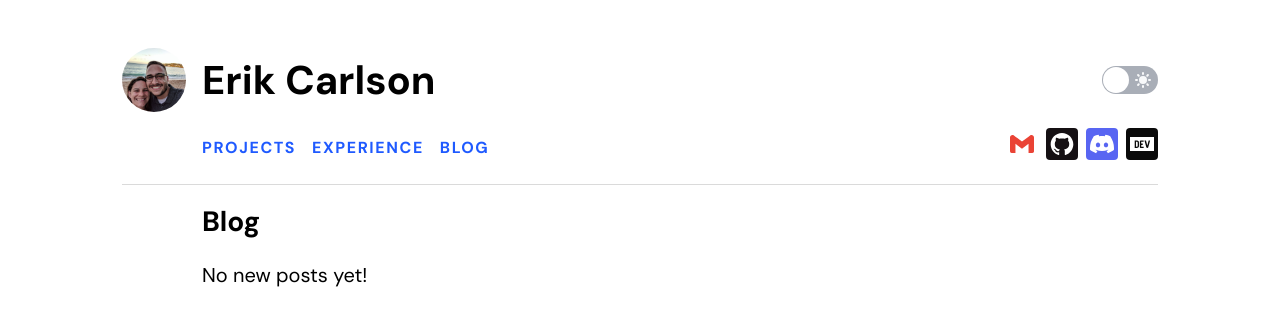
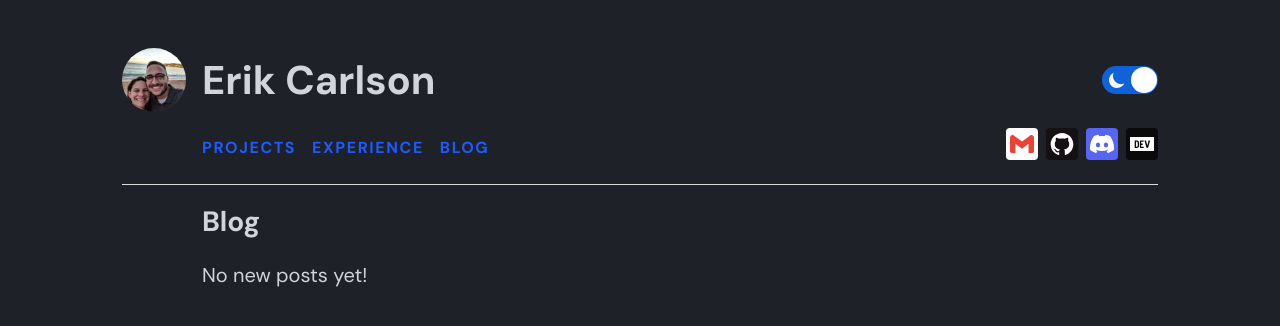
Before and after one commit to carlson-erik/dep-gatsby-portfolio, a Gatsby site: page /blog in a window 1280 px wide. Built offline with nearby package versions, Linux system fonts and the light colour scheme; Gatsby itself is replaced by a stand-in of ours.

Commit message:
Add initial light and dark themes. Hook up themes to some components. Add theme name storing in session storage for continuity when navigating between pages.

```diff
--- a/src/components/header/index.tsx
+++ b/src/components/header/index.tsx
@@ -1,4 +1,4 @@
-import React, { useState } from "react";
+import React, { useContext, useState } from "react";
 import styled from "styled-components";
 import { StaticImage } from "gatsby-plugin-image";
 import { Link } from "gatsby";
@@ -8,6 +8,8 @@ import Github from "../../images/icons/alt/github";
 import Discord from "../../images/icons/simple/discord";
 import Gmail from "../../images/icons/simple/gmail";
 import Dev from "../../images/icons/simple/dev";
+import { Theme } from "../../theme/types";
+import { ThemeContext } from "../../theme/context";
 
 const Container = styled.header`
   width: 100%;
@@ -22,9 +24,9 @@ const Container = styled.header`
   }
 `;
 
-const StyledTitleLink = styled(Link)`
+const StyledTitleLink = styled(Link)<{theme: Theme}>`
   text-decoration: none;
-  color: black;
+  color: ${props => props.theme.colors.text};
 `;
 
 const TitleRowContainer = styled.div`
@@ -78,7 +80,7 @@ const NavigationContainer = styled.div<{ showMobileMenu: boolean }>`
     padding-left: 5rem;
   }
 
-  @media only screen and (max-width: 350px) {
+  @media only screen and (max-width: 400px) {
     padding-left: 0;
   }
 
@@ -183,10 +185,11 @@ const MenuIcon = styled.svg`
 
 const Header = () => {
   const [showMobileMenu, setShowMobileMenu] = useState<boolean>(false);
+  const { theme } = useContext(ThemeContext);
   return (
     <Container>
       <TitleRowContainer>
-        <StyledTitleLink to="/">
+        <StyledTitleLink to="/" theme={theme}>
           <TitleContainer>
             <StaticImage
               src="../../images/header/portfolio.jpg"
@@ -204,7 +207,7 @@ const Header = () => {
               xmlns="http://www.w3.org/2000/svg"
               viewBox="-5 -7 24 24"
               width="32"
-              fill="black"
+              fill={theme.colors.text}
             >
               <path d="M1 0h5a1 1 0 1 1 0 2H1a1 1 0 1 1 0-2zm7 8h5a1 1 0 0 1 0 2H8a1 1 0 1 1 0-2zM1 4h12a1 1 0 0 1 0 2H1a1 1 0 1 1 0-2z" />
             </MenuIcon>
--- a/src/components/header/theme-switch.tsx
+++ b/src/components/header/theme-switch.tsx
@@ -52,8 +52,10 @@ export default function ThemeSwitch() {
   const handleThemeChange = (nextChecked: boolean) => {
     if(nextChecked){
       setTheme(DarkTheme);
+      window.sessionStorage.setItem('ERIKCARLSON-THEME-NAME', DarkTheme.name);
     } else {
       setTheme(LightTheme);
+      window.sessionStorage.setItem('ERIKCARLSON-THEME-NAME', LightTheme.name);
     }
   }
   return (
--- a/src/components/layout.tsx
+++ b/src/components/layout.tsx
@@ -1,5 +1,5 @@
-import React from "react";
-import styled from "styled-components";
+import React, { useContext } from "react";
+import styled, { createGlobalStyle } from "styled-components";
 /* ------------------ Fonts ------------------ */
 import "@fontsource/dm-sans/400.css";
 import "@fontsource/dm-sans/400-italic.css";
@@ -13,7 +13,8 @@ import "../styles/reset.css";
 /* ------------------ Components ------------------ */
 import Header from "./header";
 /* ------------------ Theme ------------------ */
-import { ThemeProvider } from "../theme/context";
+import { ThemeProvider, ThemeContext } from "../theme/context";
+import { Theme } from '../theme/types';
 
 const Container = styled.div`
   padding: 0 2rem 0 2rem;
@@ -22,6 +23,13 @@ const Container = styled.div`
 
   @media only screen and (max-width: 700px) {
     padding: 0;
+  }
+`;
+
+const GlobalStyle = createGlobalStyle<{ theme: Theme }>`
+  body {
+    background-color: ${(props) => props.theme.colors.backgroundColor};
+    color: ${(props) => props.theme.colors.text};
   }
 `;
 
@@ -39,17 +47,30 @@ const MainContent = styled.main`
 `;
 
 interface LayoutProps {
-  children: React.ReactNode;
+  children?: React.ReactNode;
 }
+
+const LayoutContent = (props: LayoutProps) => {
+  const { children } = props;
+  const { theme } = useContext(ThemeContext);
+  return (
+    <>
+      <GlobalStyle theme={theme} />
+      <Container>
+        <Header />
+        <MainContent>{children}</MainContent>
+      </Container>
+    </>
+  );
+};
 
 const Layout = (props: LayoutProps) => {
   const { children } = props;
   return (
     <ThemeProvider>
-      <Container>
-        <Header />
-        <MainContent>{children}</MainContent>
-      </Container>
+      <LayoutContent>
+        {children}
+      </LayoutContent>
     </ThemeProvider>
   );
 };
--- a/src/styles/global.css
+++ b/src/styles/global.css
@@ -2,7 +2,6 @@ body {
   margin: 0;
   font-size: 16px;
   font-family: "DM Sans", sans-serif;
-  padding: 2rem 4rem 0 4rem;
   display: flex;
   justify-content: center;
 }
@@ -17,8 +16,12 @@ body #___gatsby > div {
   justify-content: center;
 }
 
+body #___gatsby {
+  padding: 2rem 4rem 0 4rem;
+}
+
 @media only screen and (max-width: 1100px) {
-  body {
+  body #___gatsby {
     padding: 1rem;
   }
 }
--- a/src/theme/context.tsx
+++ b/src/theme/context.tsx
@@ -1,34 +1,60 @@
-import React, { ReactNode, useState, createContext } from 'react';
-import LightTheme from './light-theme';
-import { Theme, ThemeContextType } from './types'
-
+import React, { useState, createContext, useEffect } from "react";
+import LightTheme from "./light-theme";
+import DarkTheme from "./dark-theme";
+import { Theme, ThemeContextType, ThemeNames } from "./types";
 
 const ThemeContext = createContext<ThemeContextType>({
   theme: LightTheme,
-  setTheme: () => {}
+  setTheme: () => {},
 });
 
 interface ThemeProviderProps {
-  children: ReactNode;
+  children?: React.ReactNode;
+}
+
+function getTimeAwareTheme(): Theme {
+  const currentHour = new Date().getHours();
+  if( currentHour < 7 || currentHour > 17) {
+    return DarkTheme;
+  }
+  return LightTheme;
 }
 
 const ThemeProvider = (props: ThemeProviderProps) => {
   const { children } = props;
-  const [activeTheme, setActiveTheme] = useState<Theme>(LightTheme);
+  const [activeTheme, setActiveTheme] = useState<Theme>(null);
+
+  useEffect(() => {
+    if (!activeTheme) {
+      const storedThemeName = window.sessionStorage.getItem(
+        "ERIKCARLSON-THEME-NAME"
+      );
+      if (storedThemeName) {
+        if (storedThemeName === ThemeNames.LIGHT) {
+          setActiveTheme(LightTheme);
+        } else {
+          setActiveTheme(DarkTheme);
+        }
+      } else {
+        const theme = getTimeAwareTheme();
+        setActiveTheme(theme);
+        window.sessionStorage.setItem("ERIKCARLSON-THEME-NAME", theme.name);
+      }
+    }
+  }, [activeTheme]);
+
+  if (!activeTheme) return null;
 
   return (
     <ThemeContext.Provider
       value={{
-        theme:activeTheme,
-        setTheme: setActiveTheme
+        theme: activeTheme,
+        setTheme: setActiveTheme,
       }}
     >
       {children}
     </ThemeContext.Provider>
-  )
-}
+  );
+};
 
-export {
-  ThemeContext,
-  ThemeProvider
-}
+export { ThemeContext, ThemeProvider };
--- a/src/theme/dark-theme.ts
+++ b/src/theme/dark-theme.ts
@@ -1,9 +1,16 @@
 import { Theme, ThemeNames } from './types';
 
 const DarkTheme: Theme = {
-  id: 'dark-theme',
   name: ThemeNames.DARK,
-  colors: {}
+  colors: {
+    backgroundColor: '#1E2127',
+    borderLine: '#343740',
+    text: '#D1D4D9',
+    link: {
+      text: '#1f5aff',
+      textHover: '#0036cc'
+    }
+  }
 }
 
 export default DarkTheme;
--- a/src/theme/light-theme.ts
+++ b/src/theme/light-theme.ts
@@ -1,9 +1,16 @@
 import { Theme, ThemeNames } from './types';
 
 const LightTheme: Theme = {
-  id: 'light-theme',
   name: ThemeNames.LIGHT,
-  colors: {}
+  colors: {
+    backgroundColor: '#FFFFFF',
+    borderLine: '#E5E8EC',
+    text: '#1E2127',
+    link: {
+      text: '#1f5aff',
+      textHover: '#0036cc'
+    }
+  }
 }
 
 export default LightTheme;
--- a/src/theme/types.ts
+++ b/src/theme/types.ts
@@ -1,7 +1,14 @@
 export type Theme = {
-    id: string;
     name: string;
-    colors: {}
+    colors: {
+      backgroundColor: string;
+      borderLine: string;
+      text: string;
+      link: {
+        text: string;
+        textHover: string;
+      }
+    }
   }
 
   export enum ThemeNames {
```
